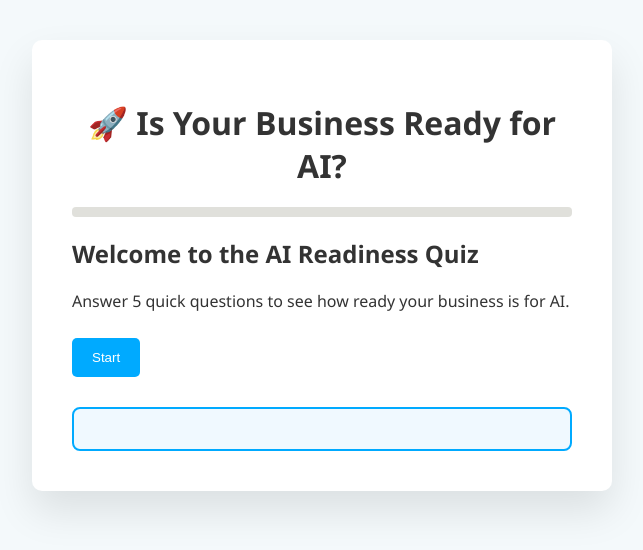
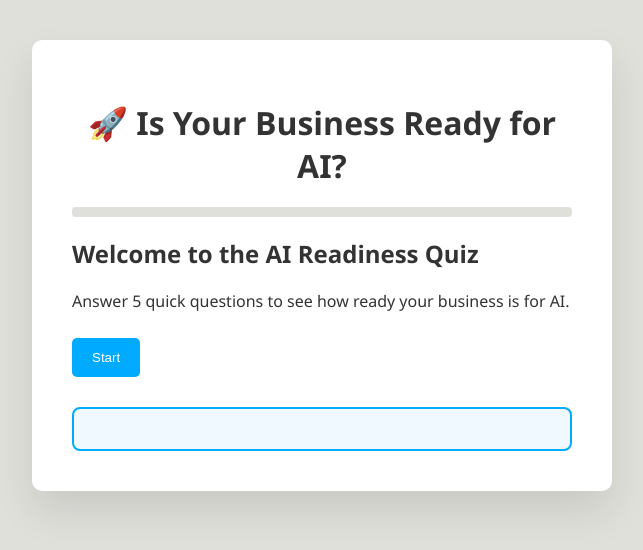
Before and after one commit to Radigu74/AI-Readiness-quiz, a Flask app: page / in a window 1280 px wide. Shown: the top 550 px of the page, without its empty margins (318-961 px from the left). Run offline with Flask 3, Linux system fonts and the light colour scheme.

Commit message:
Update style.css

```diff
--- a/static/style.css
+++ b/static/style.css
@@ -1,6 +1,6 @@
 body {
   font-family: 'Segoe UI', sans-serif;
-  background: #f4f9fb;
+  background: #E0E0DB;
   margin: 0;
   padding: 40px;
   color: #333;
```
